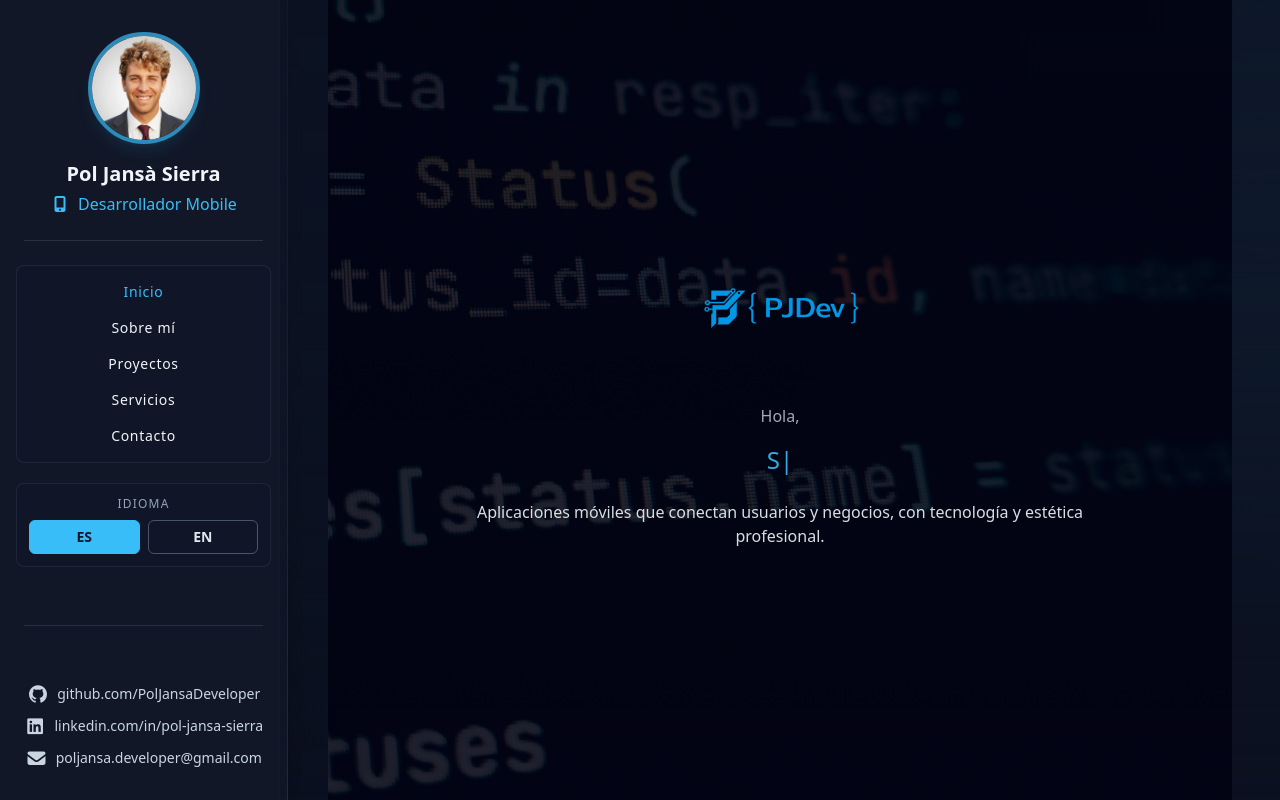
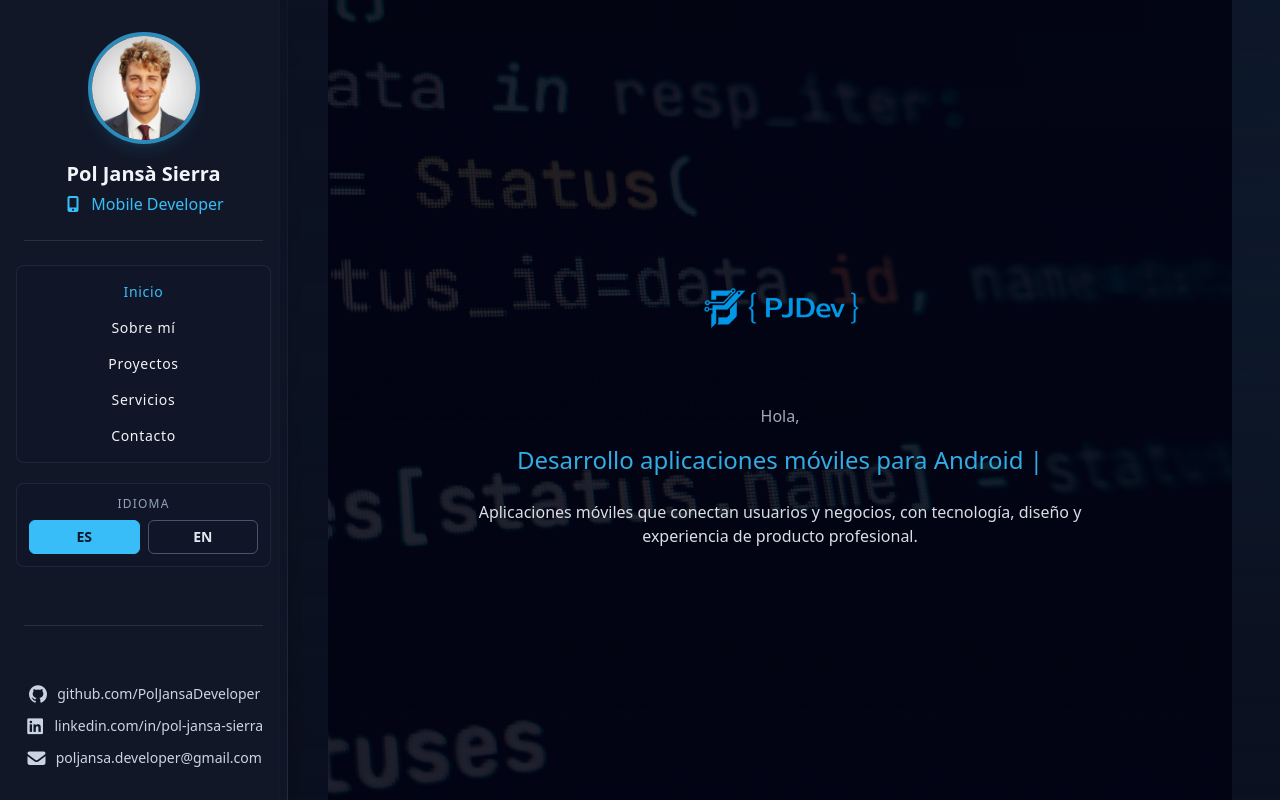
Before and after one commit to PolJansaDeveloper/My_portfolio, a React (Vite) app: page / in a window 1280 px wide. Built offline with nearby package versions, Linux system fonts and the light colour scheme.

Commit message:
Update Spanish and English translations in i18n.js

```diff
--- a/src/i18n.js
+++ b/src/i18n.js
@@ -1,7 +1,7 @@
 export const translations = {
   es: {
     sidebar: {
-      role: 'Desarrollador Mobile',
+      role: 'Mobile Developer',
       nav: {
         home: 'Inicio',
         about: 'Sobre mí',
@@ -14,64 +14,71 @@ export const translations = {
     home: {
       hello: 'Hola,',
       typing: [
-        'Me apasiona la arquitectura móvil.',
-        'Soy Android Developer.',
-        'Desarrollo aplicaciones móviles con arquitectura limpia y rendimiento.'
+        'Desarrollo aplicaciones móviles para Android e iOS.',
+        'Creo productos mobile con arquitectura limpia.',
+        'Construyo apps modernas, escalables y listas para producción.'
       ],
       description:
-        'Aplicaciones móviles que conectan usuarios y negocios, con tecnología y estética profesional.'
+        'Aplicaciones móviles que conectan usuarios y negocios, con tecnología, diseño y experiencia de producto profesional.'
     },
     about: {
-      tag: 'Sobre mí',
-      title: 'Construyendo experiencias móviles modernas',
+      tag: 'Mobile Developer',
+      title: 'Construyendo productos móviles modernos',
       intro:
-        'Hola, soy Pol Jansa Sierra, desarrollador mobile enfocado en crear aplicaciones Android modernas con arquitectura limpia, rendimiento sólido y experiencias de usuario pulidas. Disfruto construir productos funcionales y visualmente refinados, combinando estructura técnica con atención al detalle.',
+        'Hola, soy Pol Jansa Sierra, desarrollador mobile enfocado en crear aplicaciones modernas, escalables y cuidadas para Android e iOS. Me gusta construir productos reales, funcionales y visualmente pulidos, combinando arquitectura limpia, rendimiento y una experiencia de usuario profesional.',
       detail:
-        'Mi stack principal está centrado en Kotlin, Jetpack Compose, Firebase y desarrollo Android nativo, con gran interés en patrones de arquitectura escalables como MVVM y Clean Architecture. Vengo de un recorrido marcado por la disciplina, la adaptabilidad y el crecimiento constante, y llevo esa misma mentalidad al desarrollo de software: construir con intención, aprender rápido y buscar siempre mejores soluciones.\n\nMe interesan especialmente los productos móviles con UX sólida, bases robustas e impacto real. Mi objetivo es crear apps profesionales tanto en la parte de ingeniería como de producto.',
-      skillsTitle: 'Competencias principales',
+        'Trabajo con tecnologías mobile como Kotlin, Jetpack Compose, Firebase, integración de APIs, arquitectura MVVM y Clean Architecture, y sigo ampliando mi stack hacia iOS y soluciones multiplataforma. Mi enfoque no se limita solo a escribir código: también me importa que la app tenga sentido como producto, sea fácil de usar, se vea profesional y pueda crecer con una base técnica sólida.\n\nHe publicado productos reales en Google Play y me interesa seguir creando aplicaciones móviles con impacto real, tanto para empresas como para proyectos propios. Mi objetivo es aportar valor en todo el proceso: planificación, desarrollo, UI/UX, testing, publicación y mejora continua.',
+      skillsTitle: 'Stack de desarrollo mobile',
       workTitle: 'Cómo trabajo',
       workStyle: [
-        'Desarrollo mobile limpio, escalable y mantenible',
-        'Fuerte enfoque en arquitectura Android y calidad de código',
-        'Interfaces cuidadas con atención al detalle y experiencia de usuario',
-        'Mentalidad resolutiva, mejora continua y colaboración profesional'
+        'Desarrollo aplicaciones móviles con enfoque de producto, cuidando tanto la parte técnica como la experiencia final del usuario.',
+        'Construyo bases limpias, escalables y mantenibles usando arquitectura moderna, separación de responsabilidades y buenas prácticas.',
+        'Diseño e implemento interfaces mobile modernas, fluidas y profesionales, con atención al detalle y a la usabilidad.',
+        'Puedo aportar en todo el proceso mobile: definición del MVP, desarrollo, testing, publicación en tiendas y mejoras posteriores.'
       ]
     },
     services: {
-  tag: "Lo que ofrezco",
-  title: "Servicios",
-  subtitle: "Desarrollo aplicaciones Android a medida, desde la idea hasta la publicación en Play Store.",
+      tag: 'Lo que ofrezco',
+      title: 'Servicios mobile',
+      subtitle:
+        'Ayudo a empresas, startups y emprendedores a crear, mejorar y lanzar aplicaciones móviles para Android e iOS, desde la idea inicial hasta una versión lista para usuarios reales.',
       items: [
         {
-      title: "Desarrollo de apps Android",
-      description: "Creo aplicaciones nativas desde cero con Kotlin y Jetpack Compose, optimizadas para rendimiento y buena experiencia de usuario."
+          title: 'Desarrollo de apps mobile',
+          description:
+            'Desarrollo aplicaciones móviles modernas para Android e iOS, enfocadas en rendimiento, usabilidad, arquitectura limpia y experiencia de usuario profesional.'
         },
         {
-      title: "Publicación en Play Store",
-      description: "Me encargo de todo el proceso de lanzamiento: configuración, firma, optimización del listing y gestión de releases."
+          title: 'Publicación en Google Play y App Store',
+          description:
+            'Apoyo en el proceso de lanzamiento: preparación de builds, configuración, fichas de tienda, pruebas, releases y revisión de requisitos para publicar correctamente.'
         },
         {
-      title: "Integración de APIs",
-      description: "Conecto tu app con backends externos, servicios REST y Firebase para que tus datos estén siempre sincronizados."
+          title: 'Integración de APIs y servicios',
+          description:
+            'Conecto aplicaciones con APIs REST, Firebase, autenticación, bases de datos, servicios cloud y plataformas externas para trabajar con datos reales.'
         },
         {
-      title: "Mejora de apps existentes",
-      description: "Refactorizo, corrijo bugs y mejoro el rendimiento de aplicaciones Android que ya están en producción."
+          title: 'Mantenimiento y mejora de apps',
+          description:
+            'Corrijo errores, refactorizo código, mejoro rendimiento, actualizo dependencias y añado nuevas funcionalidades a aplicaciones ya existentes.'
         },
         {
-      title: "UI/UX Mobile",
-      description: "Diseño e implemento interfaces modernas siguiendo las guías de Material Design, adaptadas a distintos tamaños de pantalla."
+          title: 'UI/UX para aplicaciones móviles',
+          description:
+            'Diseño e implemento interfaces limpias, modernas y adaptadas a distintos dispositivos, buscando que la app se sienta profesional y fácil de usar.'
         },
         {
-      title: "Consultoría Android",
-      description: "Te ayudo a tomar decisiones técnicas: arquitectura, stack tecnológico, o revisión de código de tu equipo."
+          title: 'Consultoría mobile',
+          description:
+            'Ayudo a definir el enfoque técnico de una app: arquitectura, tecnología adecuada, estructura del proyecto, MVP, funcionalidades y pasos para lanzar.'
         }
       ]
     },
     projects: {
       title: 'Proyectos',
       subtitle:
-        'Una selección de productos Android y proyectos móviles que he construido o estoy desarrollando actualmente.',
+        'Una selección de productos mobile y aplicaciones reales que he construido, publicado o desarrollado como proyectos privados.',
       categories: {
         all: 'Todos',
         android: 'Android',
@@ -94,11 +101,11 @@ services: {
       empty: 'No hay proyectos en esta categoría todavía.',
       items: {
         quickEscapeDesc:
-          'App Android que genera excusas ingeniosas para cancelar planes en modo serio o absurdo. Construida con Kotlin y Jetpack Compose, enfocada en UI limpia, engagement y publicación en Play Store.',
+          'Aplicación móvil publicada en Google Play que genera excusas ingeniosas para cancelar planes en modo serio o absurdo. Construida con Kotlin y Jetpack Compose, con foco en UI limpia, engagement y experiencia de usuario.',
         trainFlowDesc:
-          'App de seguimiento de entrenamientos enfocada en planificación, ejecución de sesiones e historial. Construida con Kotlin, Jetpack Compose y arquitectura escalable con fuerte foco en UI premium y experiencia de usuario.',
+          'Aplicación móvil publicada en Google Play para planificar entrenamientos, ejecutar sesiones tipo Tabata/HIIT y consultar historial. Construida con Kotlin, Jetpack Compose y arquitectura escalable, con especial atención a una UI premium y una experiencia fluida.',
         mediterraneanMarketDesc:
-          'Proyecto Android desarrollado como aplicación privada real. El código fuente no es público porque contiene configuración privada y recursos no compartibles.',
+          'Proyecto mobile desarrollado como aplicación privada real. El código fuente no es público porque contiene configuración privada y recursos no compartibles.',
         mmDesc:
           'Plataforma que conecta productores internacionales de alimentos premium con compradores europeos, especializada en cacao y ventas al por mayor.',
         hlDesc: 'App para seguimiento de hábitos y vida saludable.'
@@ -106,7 +113,7 @@ services: {
     },
     contact: {
       title: 'Contacto',
-      subtitle: '¿Tienes un proyecto o quieres colaborar? Escríbeme y lo hablamos.',
+      subtitle: '¿Tienes un proyecto mobile o quieres colaborar? Escríbeme y lo hablamos.',
       cardTitle: 'Envíame un mensaje',
       cardText: 'Cuéntame tu idea y te responderé lo antes posible con una propuesta clara.',
       labels: {
@@ -131,6 +138,7 @@ services: {
       honeypot: 'No rellenes este campo:'
     }
   },
+
   en: {
     sidebar: {
       role: 'Mobile Developer',
@@ -146,64 +154,71 @@ services: {
     home: {
       hello: 'Hello,',
       typing: [
-        'I am passionate about mobile architecture.',
-        'I am an Android Developer.',
-        'I build mobile apps with clean architecture and performance.'
+        'I build mobile apps for Android and iOS.',
+        'I create mobile products with clean architecture.',
+        'I develop modern, scalable and production-ready apps.'
       ],
       description:
-        'Mobile applications that connect users and businesses with professional technology and design.'
+        'Mobile applications that connect users and businesses through professional technology, design and product experience.'
     },
     about: {
-      tag: 'About me',
-      title: 'Building modern mobile experiences',
+      tag: 'Mobile Developer',
+      title: 'Building modern mobile products',
       intro:
-        'Hi, I’m Pol Jansa Sierra, a mobile developer focused on creating modern Android applications with clean architecture, solid performance and polished user experiences. I enjoy building products that are both functional and visually refined, combining technical structure with attention to detail.',
+        'Hi, I’m Pol Jansa Sierra, a mobile developer focused on creating modern, scalable and polished applications for Android and iOS. I enjoy building real products that are functional, visually refined and designed with clean architecture, performance and user experience in mind.',
       detail:
-        'My main stack is centered around Kotlin, Jetpack Compose, Firebase and Android native development, with a strong interest in scalable architecture patterns such as MVVM and Clean Architecture. I come from a background shaped by discipline, adaptability and constant growth, and I bring that same mindset into software development: building with intention, learning fast and always looking for better solutions.\n\nI’m especially interested in mobile products with strong UX, robust foundations and real-world impact. My goal is to create apps that feel professional from both the engineering and product side.',
-      skillsTitle: 'Core skills',
+        'I work with mobile technologies such as Kotlin, Jetpack Compose, Firebase, API integration, MVVM and Clean Architecture, while expanding my stack towards iOS and cross-platform solutions. My focus is not only writing code: I care about building apps that make sense as products, are easy to use, look professional and can grow on top of a solid technical foundation.\n\nI have published real products on Google Play and I am focused on building mobile applications with real-world impact, both for companies and personal products. My goal is to contribute across the full mobile process: planning, development, UI/UX, testing, store publishing and continuous improvement.',
+      skillsTitle: 'Mobile development stack',
       workTitle: 'How I work',
       workStyle: [
-        'Clean, scalable and maintainable mobile development',
-        'Strong focus on Android architecture and code quality',
-        'Carefully crafted UI with attention to detail and user experience',
-        'Problem-solving mindset, continuous improvement and professional collaboration'
+        'I build mobile applications with a product mindset, caring about both the technical side and the final user experience.',
+        'I create clean, scalable and maintainable foundations using modern architecture, separation of concerns and good practices.',
+        'I design and implement modern, smooth and professional mobile interfaces with attention to detail and usability.',
+        'I can contribute across the full mobile process: MVP definition, development, testing, store publishing and post-launch improvements.'
       ]
     },
     services: {
-  tag: "What I offer",
-  title: "Services",
-  subtitle: "I build custom Android apps, from idea to Play Store launch.",
+      tag: 'What I offer',
+      title: 'Mobile services',
+      subtitle:
+        'I help businesses, startups and founders create, improve and launch mobile applications for Android and iOS, from the first idea to a version ready for real users.',
       items: [
         {
-      title: "Android App Development",
-      description: "I build native Android apps from scratch using Kotlin and Jetpack Compose, focused on performance and great user experience."
+          title: 'Mobile app development',
+          description:
+            'I develop modern mobile applications for Android and iOS, focused on performance, usability, clean architecture and professional user experience.'
         },
         {
-      title: "Play Store Publishing",
-      description: "I handle the full release process: setup, signing, listing optimization, and release management."
+          title: 'Google Play & App Store publishing',
+          description:
+            'I support the release process: build preparation, setup, store listings, testing, releases and requirements review for a correct launch.'
         },
         {
-      title: "API Integration",
-      description: "I connect your app to backends, REST services, and Firebase so your data stays in sync across platforms."
+          title: 'API and service integration',
+          description:
+            'I connect apps with REST APIs, Firebase, authentication, databases, cloud services and external platforms to work with real data.'
         },
         {
-      title: "App Improvement",
-      description: "I refactor, fix bugs, and boost performance of existing Android apps already running in production."
+          title: 'App maintenance and improvement',
+          description:
+            'I fix bugs, refactor code, improve performance, update dependencies and add new features to existing mobile applications.'
         },
         {
-      title: "Mobile UI/UX",
-      description: "I design and implement modern interfaces following Material Design guidelines, adapted for all screen sizes."
+          title: 'Mobile UI/UX',
+          description:
+            'I design and implement clean, modern interfaces adapted to different devices, making the app feel professional and easy to use.'
         },
         {
-      title: "Android Consulting",
-      description: "I help you make smart technical decisions around architecture, tech stack, or code review for your team."
+          title: 'Mobile consulting',
+          description:
+            'I help define the technical approach of an app: architecture, right technology, project structure, MVP, features and launch steps.'
         }
       ]
     },
     projects: {
       title: 'Projects',
       subtitle:
-        'A selection of Android products and mobile projects I have built or I am currently developing.',
+        'A selection of mobile products and real applications I have built, published or developed as private projects.',
       categories: {
         all: 'All',
         android: 'Android',
@@ -226,11 +241,11 @@ services: {
       empty: 'There are no projects in this category yet.',
       items: {
         quickEscapeDesc:
-          'Android app that generates clever excuses to cancel plans in serious or absurd mode. Built with Kotlin and Jetpack Compose, focused on clean UI, user engagement, and Play Store distribution.',
+          'Mobile app published on Google Play that generates clever excuses to cancel plans in serious or absurd mode. Built with Kotlin and Jetpack Compose, focused on clean UI, engagement and user experience.',
         trainFlowDesc:
-          'Workout tracking app focused on planning, session execution, and training history. Built with Kotlin, Jetpack Compose, and a scalable architecture with a strong focus on premium UI and user experience.',
+          'Mobile app published on Google Play for planning workouts, running Tabata/HIIT sessions and reviewing training history. Built with Kotlin, Jetpack Compose and scalable architecture, with a strong focus on premium UI and a smooth user experience.',
         mediterraneanMarketDesc:
-          'Android project developed as a real private application. The source code is not public because it contains private configuration and non-shareable resources.',
+          'Mobile project developed as a real private application. The source code is not public because it contains private configuration and non-shareable resources.',
         mmDesc:
           'Platform connecting international premium food producers with European buyers, specialized in cocoa and wholesale sales.',
         hlDesc: 'App for healthy habit and lifestyle tracking.'
@@ -238,7 +253,7 @@ services: {
     },
     contact: {
       title: 'Contact',
-      subtitle: 'Do you have a project or want to collaborate? Message me and let’s talk.',
+      subtitle: 'Do you have a mobile project or want to collaborate? Message me and let’s talk.',
       cardTitle: 'Send me a message',
       cardText: 'Tell me about your idea and I will reply as soon as possible with a clear proposal.',
       labels: {
```
Lines whose indentation alone changed are shown as unchanged.
